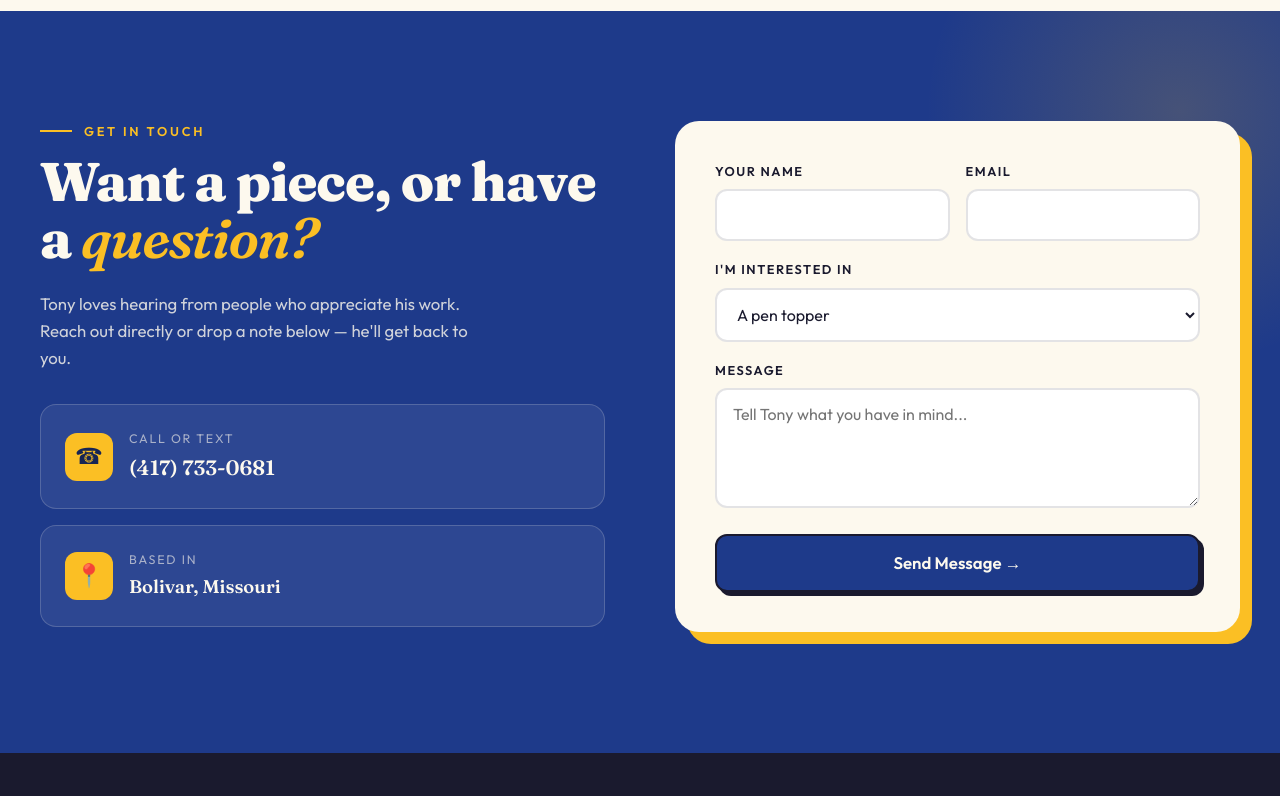
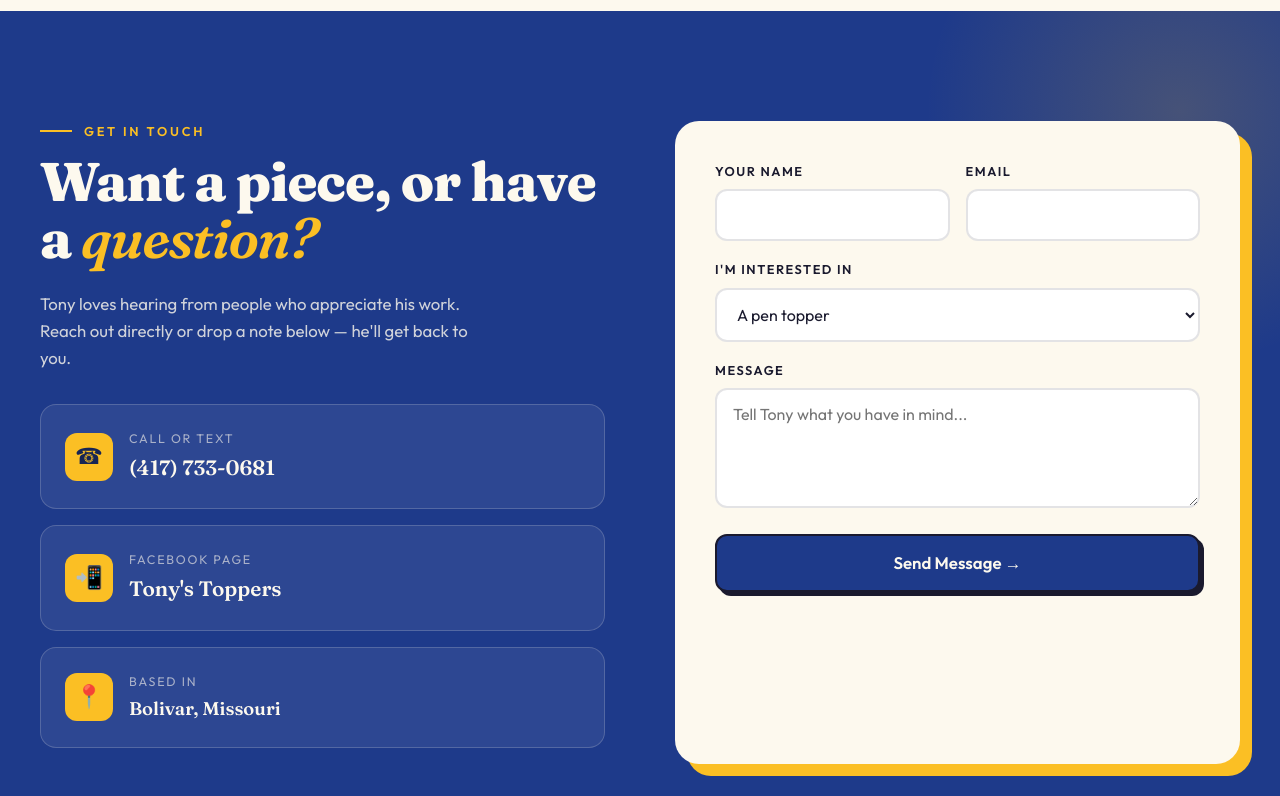
Before and after one commit to z4nta0/tonys-toppers, a React (Vite) app: page / in a window 1280 px wide. Shown: the part 5860-6656 px from the top of the page. Built offline with nearby package versions, Linux system fonts and the light colour scheme.

Commit message:
What: Add a link to the Facebook page in the Contact section. Why: Need to add all possible ways for people to contact Tony. How: Add the element with the appropriate information and adjust the parent grid CSS.

```diff
--- a/src/index.css
+++ b/src/index.css
@@ -693,7 +693,7 @@ footer {
   display: grid;
   grid-template-columns: 1fr 1fr;
   gap: 70px;
-  align-items: start;
+  align-items: stretch;
   position: relative;
   z-index: 2;
 }
--- a/src/sections/Contact.tsx
+++ b/src/sections/Contact.tsx
@@ -66,6 +66,13 @@ export default function Contact() {
               <div>
                 <div className="label">Call or text</div>
                 <div className="value">(417) 733-0681</div>
+              </div>
+            </a>
+            <a href="https://www.facebook.com/profile.php?id=61560009400871" className="contact-direct" target="_blank" rel="noopener noreferrer">
+              <div className="icon">📲</div>
+              <div>
+                <div className="label">Facebook Page</div>
+                <div className="value">Tony's Toppers</div>
               </div>
             </a>
             <div className="contact-direct">
```
